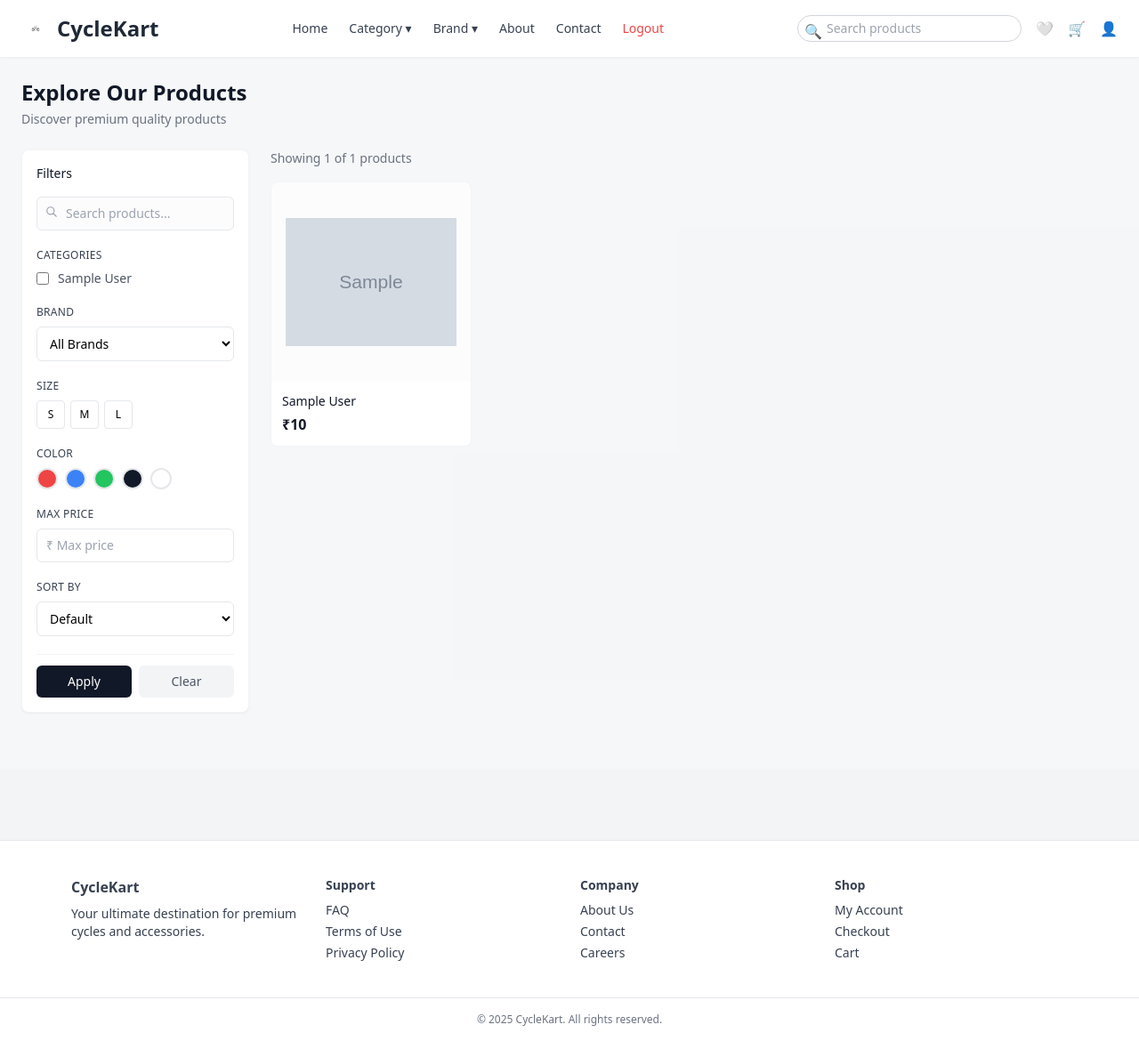
After one commit to praveenAppuss/cyclekart, a Django app: page /userproducts/ in a window 1280 px wide. The commit adds this page. Shown: the whole page at 89% size. Run offline with Django 5.2, Linux system fonts and the light colour scheme; a user stored in the database is signed in; tables that the repository leaves empty hold one stand-in row (values such as "Sample post"); grey boxes marked "Sample" are stand-in pictures; some libraries are stand-ins or nearby versions.

Commit message:
The product list page and product_detailed page with magnifier zoom are successfully completed

```diff
--- /dev/null
+++ b/templates/user_product_list.html
@@ -0,0 +1,277 @@
+{% extends 'header.html' %}
+{% load static %}
+
+{% block content %}
+<div class="min-h-screen bg-gray-50/30">
+  <div class="max-w-7xl mx-auto px-6 py-6">
+    <!-- Header -->
+    <div class="mb-6">
+      <h1 class="text-2xl font-semibold text-gray-900 mb-1">Explore Our Products</h1>
+      <p class="text-sm text-gray-500">Discover premium quality products</p>
+    </div>
+
+    <div class="flex gap-6">
+      <!-- Premium Filters Sidebar -->
+      <div class="w-64 flex-shrink-0">
+        <div class="bg-white rounded-lg border border-gray-100 p-4 shadow-sm">
+          <h3 class="text-sm font-medium text-gray-900 mb-4">Filters</h3>
+
+          <form method="GET" class="space-y-5">
+            <!-- Compact Search Bar -->
+            <div>
+              <div class="relative">
+                <input
+                  type="text"
+                  name="search"
+                  placeholder="Search products..."
+                  value="{{ query }}"
+                  class="w-full pl-8 pr-3 py-2 text-sm border border-gray-200 rounded-md focus:ring-1 focus:ring-blue-500 focus:border-blue-500 bg-gray-50/50"
+                >
+                <svg class="absolute left-2.5 top-2.5 h-3.5 w-3.5 text-gray-400" fill="none" stroke="currentColor" viewBox="0 0 24 24">
+                  <path stroke-linecap="round" stroke-linejoin="round" stroke-width="2" d="M21 21l-6-6m2-5a7 7 0 11-14 0 7 7 0 0114 0z"></path>
+                </svg>
+              </div>
+            </div>
+
+            <!-- Categories -->
+            <div>
+              <h4 class="text-xs font-medium text-gray-700 mb-2 uppercase tracking-wide">Categories</h4>
+              <div class="space-y-1.5">
+                {% for cat in categories %}
+                <label class="flex items-center group cursor-pointer">
+                  <input
+                    type="checkbox"
+                    name="category"
+                    value="{{ cat.id }}"
+                    {% if cat.id|stringformat:"s" in selected_categories %}checked{% endif %}
+                    class="h-3.5 w-3.5 text-blue-600 border-gray-300 rounded focus:ring-blue-500 focus:ring-1"
+                  >
+                  <span class="ml-2.5 text-sm text-gray-600 group-hover:text-gray-900">{{ cat.name }}</span>
+                </label>
+                {% endfor %}
+              </div>
+            </div>
+
+            <!-- Brand -->
+            <div>
+              <h4 class="text-xs font-medium text-gray-700 mb-2 uppercase tracking-wide">Brand</h4>
+              <select name="brand" class="w-full px-2.5 py-2 text-sm border border-gray-200 rounded-md focus:ring-1 focus:ring-blue-500 focus:border-blue-500 bg-white">
+                <option value="">All Brands</option>
+                {% for brand in brands %}
+                <option value="{{ brand.id }}" {% if brand.id|stringformat:"s" == selected_brand %}selected{% endif %}>
+                  {{ brand.name }}
+                </option>
+                {% endfor %}
+              </select>
+            </div>
+
+            <!-- Size -->
+            <div>
+              <h4 class="text-xs font-medium text-gray-700 mb-2 uppercase tracking-wide">Size</h4>
+              <div class="flex flex-wrap gap-1.5">
+                {% for size in sizes %}
+                <label class="relative">
+                  <input
+                    type="checkbox"
+                    name="size"
+                    value="{{ size }}"
+                    {% if size in selected_sizes %}checked{% endif %}
+                    class="sr-only peer"
+                  >
+                  <div class="w-8 h-8 flex items-center justify-center text-xs font-medium border border-gray-200 rounded cursor-pointer peer-checked:bg-gray-900 peer-checked:text-white peer-checked:border-gray-900 hover:border-gray-300 transition-all">
+                    {{ size }}
+                  </div>
+                </label>
+                {% endfor %}
+              </div>
+            </div>
+
+            <!-- Color Circles -->
+            <div>
+              <h4 class="text-xs font-medium text-gray-700 mb-2 uppercase tracking-wide">Color</h4>
+              <div class="flex flex-wrap gap-2">
+                {% for color in colors %}
+                <label class="relative group cursor-pointer">
+                  <input
+                    type="checkbox"
+                    name="color"
+                    value="{{ color }}"
+                    {% if color in selected_colors %}checked{% endif %}
+                    class="sr-only peer"
+                  >
+                  <div class="w-6 h-6 rounded-full border-2 border-gray-200 peer-checked:border-gray-900 hover:scale-110 transition-all relative
+                    {% if color == 'Red' %}bg-red-500{% elif color == 'Blue' %}bg-blue-500{% elif color == 'Black' %}bg-gray-900{% elif color == 'White' %}bg-white{% elif color == 'Green' %}bg-green-500{% elif color == 'Yellow' %}bg-yellow-500{% elif color == 'Pink' %}bg-pink-500{% elif color == 'Purple' %}bg-purple-500{% else %}bg-gray-400{% endif %}">
+                    <div class="absolute inset-0 rounded-full peer-checked:ring-2 peer-checked:ring-gray-900 peer-checked:ring-offset-1"></div>
+                  </div>
+                  <span class="absolute -bottom-5 left-1/2 transform -translate-x-1/2 text-xs text-gray-500 opacity-0 group-hover:opacity-100 transition-opacity whitespace-nowrap">{{ color }}</span>
+                </label>
+                {% endfor %}
+              </div>
+            </div>
+
+            <!-- Price Range -->
+            <div>
+              <h4 class="text-xs font-medium text-gray-700 mb-2 uppercase tracking-wide">Max Price</h4>
+              <input
+                type="number"
+                name="price_max"
+                min="0"
+                step="1"
+                value="{{ price_max }}"
+                placeholder="₹ Max price"
+                class="w-full px-2.5 py-2 text-sm border border-gray-200 rounded-md focus:ring-1 focus:ring-blue-500 focus:border-blue-500"
+              >
+            </div>
+
+            <!-- Sort By -->
+            <div>
+              <h4 class="text-xs font-medium text-gray-700 mb-2 uppercase tracking-wide">Sort By</h4>
+              <select name="sort" class="w-full px-2.5 py-2 text-sm border border-gray-200 rounded-md focus:ring-1 focus:ring-blue-500 focus:border-blue-500 bg-white">
+                <option value="">Default</option>
+                <option value="price_asc" {% if sort_by == 'price_asc' %}selected{% endif %}>Price: Low to High</option>
+                <option value="price_desc" {% if sort_by == 'price_desc' %}selected{% endif %}>Price: High to Low</option>
+                <option value="name_asc" {% if sort_by == 'name_asc' %}selected{% endif %}>Name: A-Z</option>
+                <option value="name_desc" {% if sort_by == 'name_desc' %}selected{% endif %}>Name: Z-A</option>
+              </select>
+            </div>
+
+            <!-- Compact Action Buttons -->
+            <div class="flex gap-2 pt-3 border-t border-gray-100">
+              <button
+                type="submit"
+                class="flex-1 bg-gray-900 text-white py-2 px-3 rounded-md hover:bg-gray-800 transition-colors text-sm font-medium"
+              >
+                Apply
+              </button>
+              <a
+                href="{% url 'userproduct_list' %}"
+                class="flex-1 text-center bg-gray-100 text-gray-600 py-2 px-3 rounded-md hover:bg-gray-200 transition-colors text-sm font-medium"
+              >
+                Clear
+              </a>
+            </div>
+          </form>
+        </div>
+      </div>
+
+      <!-- Products Grid -->
+      <div class="flex-1">
+        <!-- Results Header -->
+        <div class="flex items-center justify-between mb-4">
+          <p class="text-sm text-gray-500">
+            {% if products %}
+              Showing {{ products|length }} of {{ products.paginator.count }} products
+            {% else %}
+              No products found
+            {% endif %}
+          </p>
+        </div>
+
+        <!-- Premium Products Grid -->
+        {% if products %}
+        <div class="grid grid-cols-1 sm:grid-cols-2 lg:grid-cols-4 xl:grid-cols-4 gap-4">
+          {% for product in products %}
+          <div class="group bg-white rounded-lg border border-gray-100 overflow-hidden hover:shadow-lg hover:border-gray-200 transition-all duration-300">
+            <!-- Product Image -->
+            <div class="aspect-square bg-gray-50/50 overflow-hidden relative">
+              <img
+                src="{{ product.thumbnail.url }}"
+                alt="{{ product.name }}"
+                class="w-full h-full object-contain p-4 group-hover:scale-105 transition-transform duration-300"
+              >
+              <!-- Quick View Button -->
+              <div class="absolute inset-0 bg-black/0 group-hover:bg-black/5 transition-colors flex items-center justify-center">
+                <a href="{% url 'product_detail' product_id=product.id %}" ><button class="bg-white text-gray-900 px-3 py-1.5 rounded-md text-xs font-medium opacity-0 group-hover:opacity-100 transition-all transform translate-y-2 group-hover:translate-y-0 shadow-lg">
+                  Quick View
+                </button></a>
+              </div>
+            </div>
+
+            <!-- Product Info -->
+            <div class="p-3">
+              <h3 class="font-medium text-gray-900 text-sm mb-1 line-clamp-2 group-hover:text-gray-700 transition-colors">
+                {{ product.name }}
+              </h3>
+              <div class="flex items-center justify-between">
+                <p class="text-base font-semibold text-gray-900">₹{{ product.price|floatformat:0 }}</p>
+                {% if product.original_price and product.original_price != product.price %}
+                <p class="text-xs text-gray-400 line-through">₹{{ product.original_price|floatformat:0 }}</p>
+                {% endif %}
+              </div>
+            </div>
+          </div>
+          {% endfor %}
+        </div>
+        {% else %}
+        <!-- Elegant Empty State -->
+        <div class="text-center py-20">
+          <div class="w-16 h-16 mx-auto mb-4 bg-gray-100 rounded-full flex items-center justify-center">
+            <svg class="w-8 h-8 text-gray-400" fill="none" stroke="currentColor" viewBox="0 0 24 24">
+              <path stroke-linecap="round" stroke-linejoin="round" stroke-width="1.5" d="M20 13V6a2 2 0 00-2-2H6a2 2 0 00-2 2v7m16 0v5a2 2 0 01-2 2H6a2 2 0 01-2 2v-5m16 0h-2M4 13h2"></path>
+            </svg>
+          </div>
+          <h3 class="text-lg font-medium text-gray-900 mb-1">No products found</h3>
+          <p class="text-sm text-gray-500 mb-4">Try adjusting your search or filters</p>
+          <a href="{% url 'userproduct_list' %}" class="inline-flex items-center px-4 py-2 bg-gray-900 text-white rounded-md hover:bg-gray-800 transition-colors text-sm font-medium">
+            Reset filters
+          </a>
+        </div>
+        {% endif %}
+
+        <!-- Elegant Pagination -->
+        {% if products.has_other_pages %}
+        <div class="mt-8 flex justify-center">
+          <nav class="flex items-center space-x-1">
+            {% if products.has_previous %}
+            <a
+              href="?{% if request.GET %}{{ request.GET.urlencode|safe }}&{% endif %}page={{ products.previous_page_number }}"
+              class="px-3 py-1.5 text-sm font-medium text-gray-600 bg-white border border-gray-200 rounded-md hover:bg-gray-50 transition-colors"
+            >
+              ←
+            </a>
+            {% endif %}
+
+            <!-- Page Numbers -->
+            {% for num in products.paginator.page_range %}
+              {% if products.number == num %}
+              <span class="px-3 py-1.5 text-sm font-medium text-white bg-gray-900 border border-gray-900 rounded-md">
+                {{ num }}
+              </span>
+              {% elif num > products.number|add:'-3' and num < products.number|add:'3' %}
+              <a
+                href="?{% if request.GET %}{{ request.GET.urlencode|safe }}&{% endif %}page={{ num }}"
+                class="px-3 py-1.5 text-sm font-medium text-gray-600 bg-white border border-gray-200 rounded-md hover:bg-gray-50 transition-colors"
+              >
+                {{ num }}
+              </a>
+              {% endif %}
+            {% endfor %}
+
+            {% if products.has_next %}
+            <a
+              href="?{% if request.GET %}{{ request.GET.urlencode|safe }}&{% endif %}page={{ products.next_page_number }}"
+              class="px-3 py-1.5 text-sm font-medium text-gray-600 bg-white border border-gray-200 rounded-md hover:bg-gray-50 transition-colors"
+            >
+              →
+            </a>
+            {% endif %}
+          </nav>
+        </div>
+        {% endif %}
+      </div>
+    </div>
+  </div>
+</div>
+
+<style>
+.line-clamp-2 {
+  display: -webkit-box;
+  -webkit-box-orient: vertical;
+  -webkit-line-clamp: 2;
+  line-clamp: 2;               /* Standard property (modern support) */
+  box-orient: vertical;        /* Standard syntax */
+  overflow: hidden;
+}
+</style>
+
+{% endblock %}
--- a/userapp/urls.py
+++ b/userapp/urls.py
@@ -8,5 +8,8 @@ urlpatterns = [
     path('verify-otp/', views.verify_otp, name='verify_otp'),
     path('resend-otp/', views.resend_otp, name='resend_otp'),
     path('home/', views.user_home, name='user_home'),
+    path('userproducts/', views.user_product_list, name='userproduct_list'),
+    path('product/<int:product_id>/', views.product_detail, name='product_detail'),
+
 
 ]
--- a/userapp/views.py
+++ b/userapp/views.py
@@ -7,8 +7,12 @@ from django.conf import settings
 from django.db import transaction, IntegrityError
 from django.contrib.auth import BACKEND_SESSION_KEY
 import random
+from django.core.paginator import Paginator
+from django.db.models import Q
+from django.shortcuts import get_object_or_404
 
-from adminapp.models import Product
+from adminapp.models import Product,Category, Brand
+
 
 User = get_user_model()
 
@@ -197,7 +201,112 @@ def user_logout(request):
     return redirect('user_login')
 
 # Home View
+
+
 @login_required(login_url='user_login')
 def user_home(request):
+    all_products = list(Product.objects.filter(is_active=True, is_deleted=False))
+    featured_products = random.sample(all_products, min(len(all_products), 4))  # Picks 4 or less
+    return render(request, 'user_home.html', {'featured_products': featured_products})
+
+
+
+
+
+
+@login_required(login_url='user_login')
+def user_product_list(request):
     products = Product.objects.filter(is_active=True, is_deleted=False)
-    return render(request, 'user_home.html', {'products': products})
+
+    # --- SEARCH ---
+    query = request.GET.get('search', '').strip()
+    if query:
+        products = products.filter(Q(name__icontains=query) | Q(description__icontains=query))
+
+    # --- FILTERS ---
+    category_ids = request.GET.getlist('category')
+    brand_id = request.GET.get('brand')
+    size_list = request.GET.getlist('size')
+    color_list = request.GET.getlist('color')
+    price_max = request.GET.get('price_max')
+
+    if category_ids:
+        products = products.filter(category__id__in=category_ids)
+    if brand_id:
+        products = products.filter(brand__id=brand_id)
+    if size_list:
+        products = products.filter(size_stocks__size__in=size_list)
+    if color_list:
+        products = products.filter(colors__name__in=color_list)
+
+    if price_max:
+        try:
+            products = products.filter(price__lte=float(price_max))
+        except ValueError:
+            pass  # Invalid number input, ignore
+
+    # --- SORTING ---
+    sort_by = request.GET.get('sort')
+    if sort_by == 'price_asc':
+        products = products.order_by('price')
+    elif sort_by == 'price_desc':
+        products = products.order_by('-price')
+    elif sort_by == 'name_asc':
+        products = products.order_by('name')
+    elif sort_by == 'name_desc':
+        products = products.order_by('-name')
+
+    # --- PAGINATION ---
+    paginator = Paginator(products, 2)  # Adjust products per page as needed
+    page_number = request.GET.get('page')
+    products_page = paginator.get_page(page_number)
+
+    # --- FILTER OPTIONS ---
+    categories = Category.objects.filter(is_deleted=False, is_active=True)
+    brands = Brand.objects.filter(is_deleted=False, is_active=True)
+    colors = ['Red', 'Blue', 'Green', 'Black', 'White']  # Customize if dynamic
+    sizes = ['S', 'M', 'L']  # Customize if needed
+
+    context = {
+        'products': products_page,
+        'categories': categories,
+        'brands': brands,
+        'colors': colors,
+        'sizes': sizes,
+
+        # Persist selections
+        'query': query,
+        'selected_categories': category_ids,
+        'selected_brand': brand_id,
+        'selected_sizes': size_list,
+        'selected_colors': color_list,
+        'price_max': price_max,
+        'sort_by': sort_by,
+    }
+
+    return render(request, 'user_product_list.html', context)
+
+
+
+
+
+@login_required(login_url='user_login')
+def product_detail(request, product_id):
+    try:
+        product = Product.objects.get(id=product_id)
+        if not product.is_active or product.is_deleted:
+            return redirect('userproduct_list')
+    except Product.DoesNotExist:
+        return redirect('userproduct_list')
+
+    # Related products logic
+    related_products = Product.objects.filter(
+        category=product.category,
+        is_active=True,
+        is_deleted=False
+    ).exclude(id=product.id)[:4]
+
+    return render(request, 'product_detail.html', {
+        'product': product,
+        'related_products': related_products,
+    })
```
Also changed, not shown: templates/product_detail.html (added, +195 -0 lines), templates/user_home.html (+13 -7 lines).
